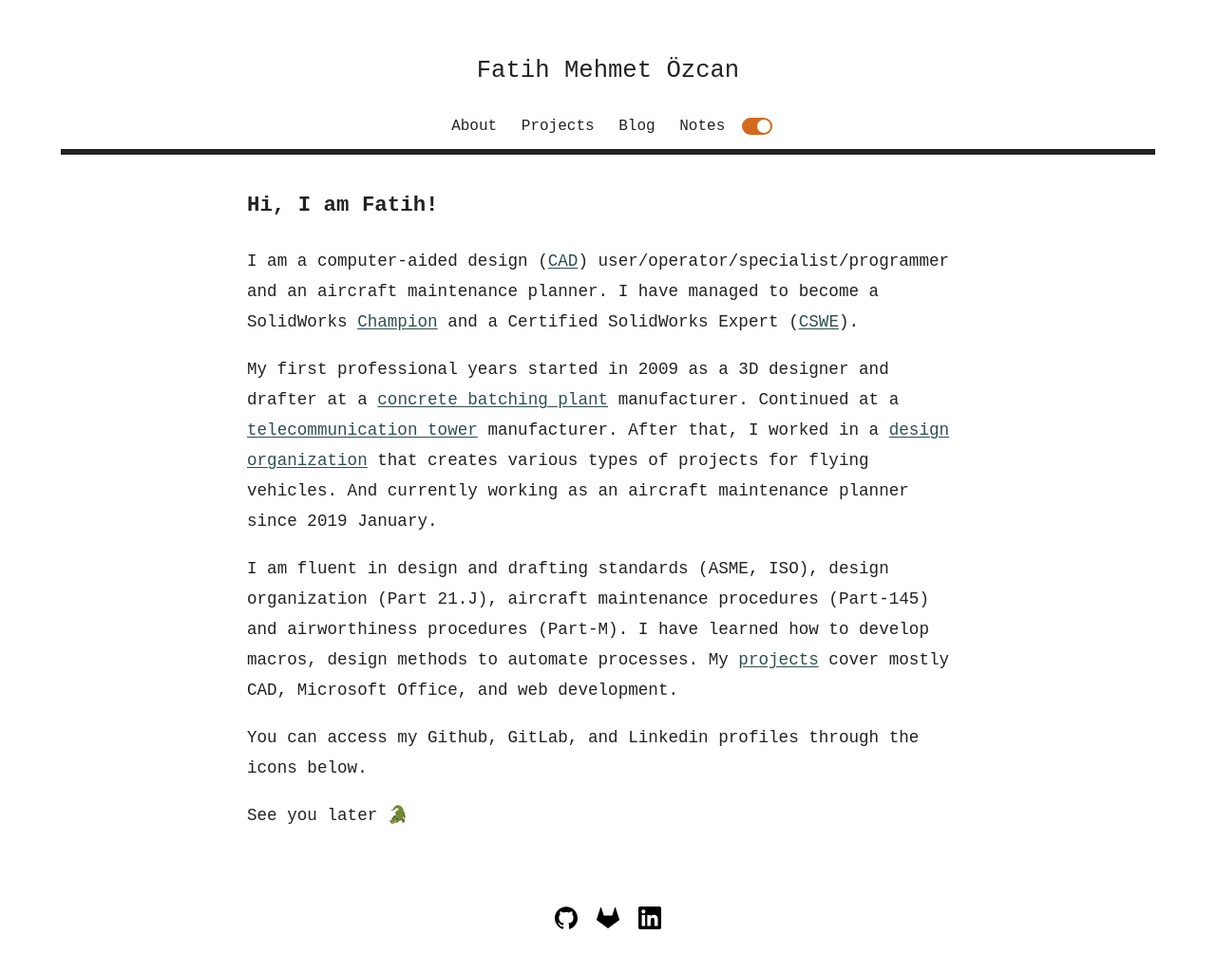
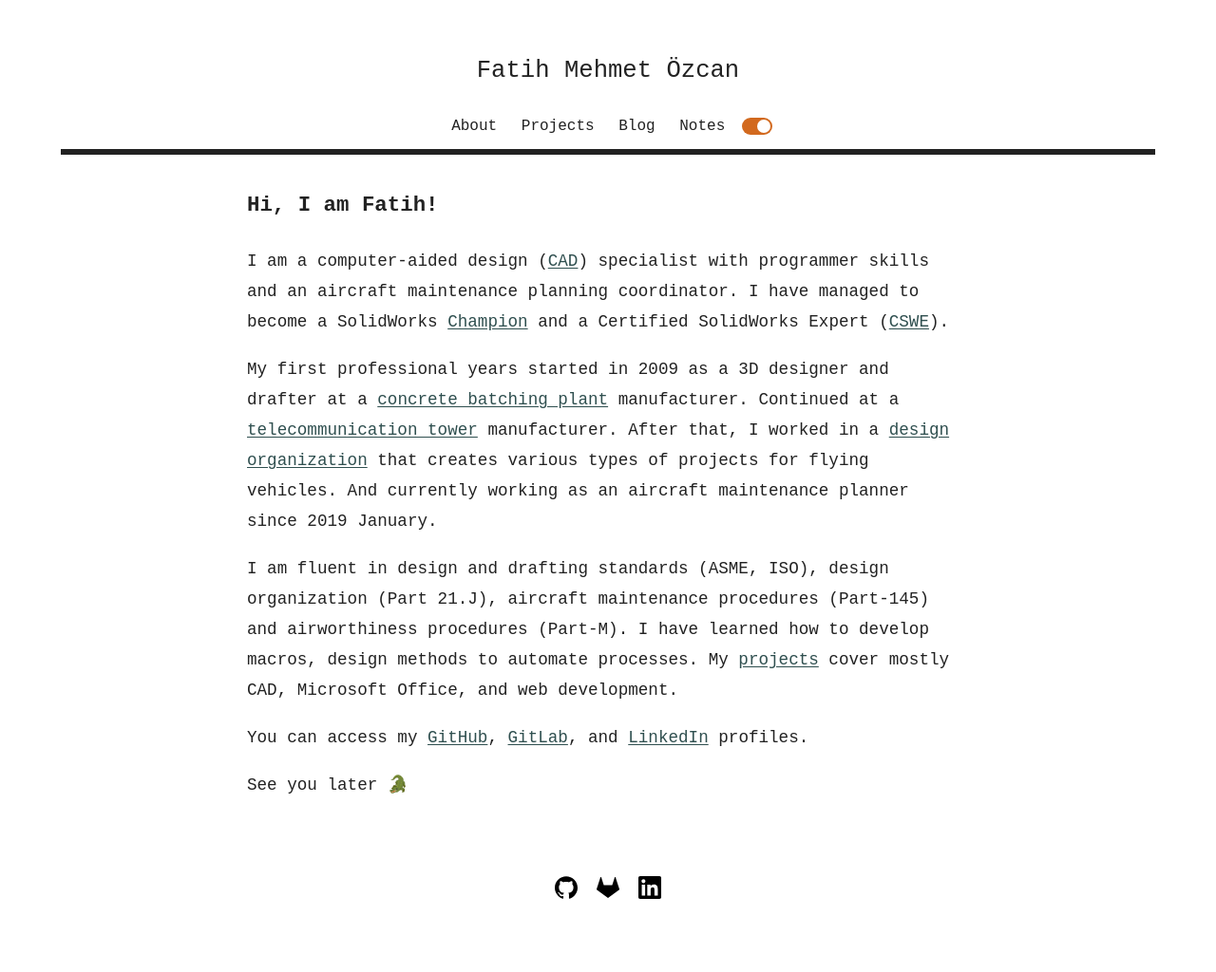
Before and after one commit to fatihmeh/fatihmeh.github.io, a Jekyll site: the page built from index.html, in a window 1280 px wide. Shown: the whole page at 95% size. Built offline with Jekyll 4.4.1, drawn with Linux system fonts in a browser that asks for light colours; after the commit the page ends 992 px from its top, so only the background shows below that.

Commit message:
Update context

```diff
--- a/index.html
+++ b/index.html
@@ -4,12 +4,12 @@
 ---
 
 <h2 class="parag-header">Hi, I am Fatih!</h2>
-<p class="about">I am a computer-aided design (<a href="https://en.wikipedia.org/wiki/Computer-aided_design" target="_blank">CAD</a>) user/operator/specialist/programmer and an aircraft maintenance planner. I have managed to become a SolidWorks <a href="https://www.credly.com/badges/299bb037-063a-4071-bd22-4425362f5d5e/public_url" target="_blank">Champion</a> and a Certified SolidWorks Expert (<a href="https://www.credly.com/badges/714364cf-6316-4259-a887-f85d9bb7d731/public_url" target="_blank">CSWE</a>).</p>
+<p class="about">I am a computer-aided design (<a href="https://en.wikipedia.org/wiki/Computer-aided_design" target="_blank">CAD</a>) specialist with programmer skills and an aircraft maintenance planning coordinator. I have managed to become a SolidWorks <a href="https://www.credly.com/badges/299bb037-063a-4071-bd22-4425362f5d5e/public_url" target="_blank">Champion</a> and a Certified SolidWorks Expert (<a href="https://www.credly.com/badges/714364cf-6316-4259-a887-f85d9bb7d731/public_url" target="_blank">CSWE</a>).</p>
 <br>
 <p class="about">My first professional years started in 2009 as a 3D designer and drafter at a <a href="https://en.wikipedia.org/wiki/Concrete_plant" target="_blank">concrete batching plant</a> manufacturer. Continued at a <a href="https://en.wikipedia.org/wiki/Radio_masts_and_towers#Tubular_steel" target="_blank">telecommunication tower</a> manufacturer. After that, I worked in a <a href="https://www.easa.europa.eu/domains/aircraft-products/design-organisations" target="_blank">design organization</a> that creates various types of projects for flying vehicles. And currently working as an aircraft maintenance planner since 2019 January.</p>
 <br>
 <p class="about">I am fluent in design and drafting standards (ASME, ISO), design organization (Part 21.J), aircraft maintenance procedures (Part-145) and airworthiness procedures (Part-M). I have learned how to develop macros, design methods to automate processes. My <a href="/projects">projects</a> cover mostly CAD, Microsoft Office, and web development.</p>
 <br>
-<p class="about">You can access my Github, GitLab, and Linkedin profiles through the icons below.</p>
+<p class="about">You can access my <a href="https://github.com/fatihmeh">GitHub</a>, <a href="https://gitlab.com/fatihmehmetozcan">GitLab</a>, and <a href="https://www.linkedin.com/in/fatihmehmetozcan/">LinkedIn</a> profiles.</p>
 <br>
 <p class="about-margin">See you later 🐊</p>
```
